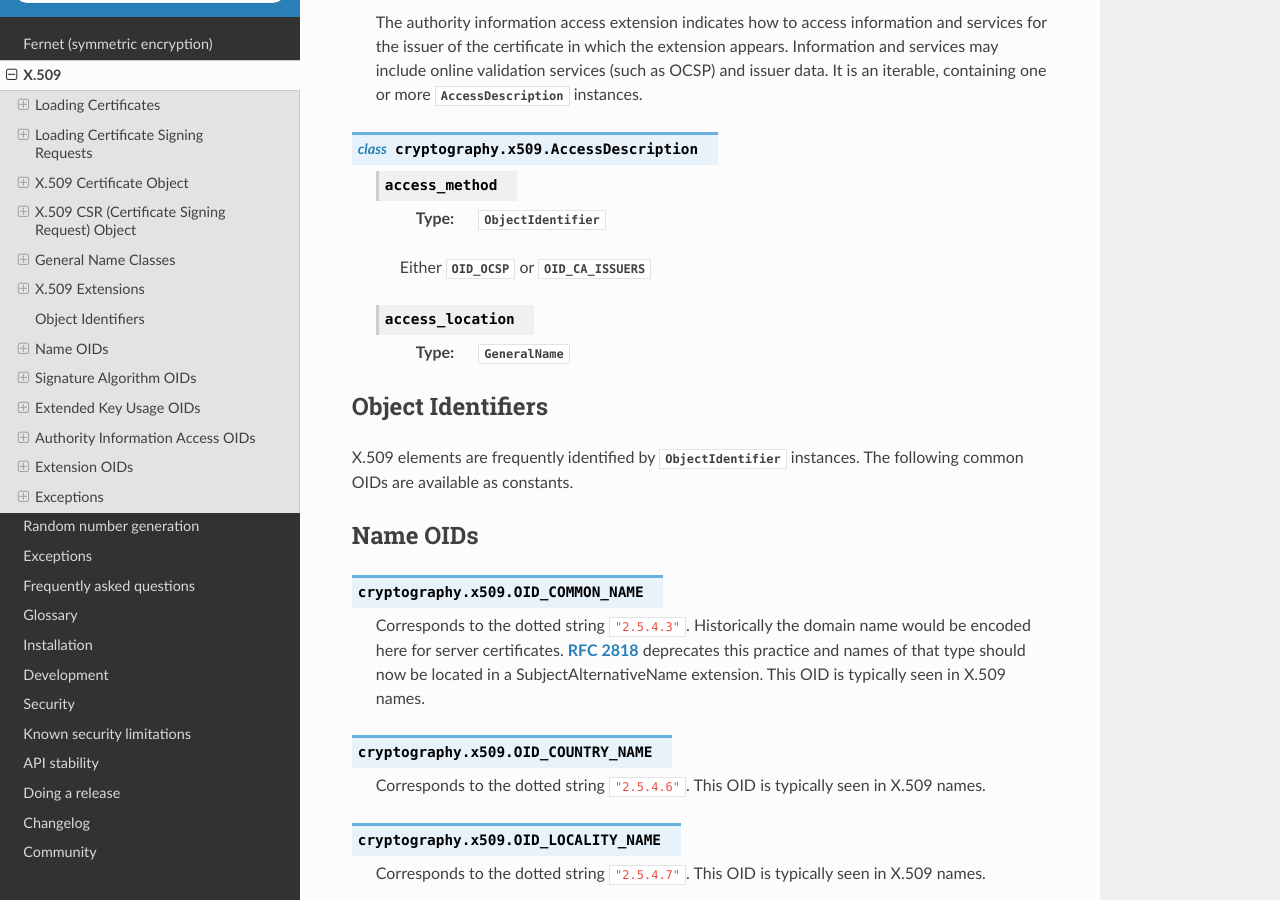
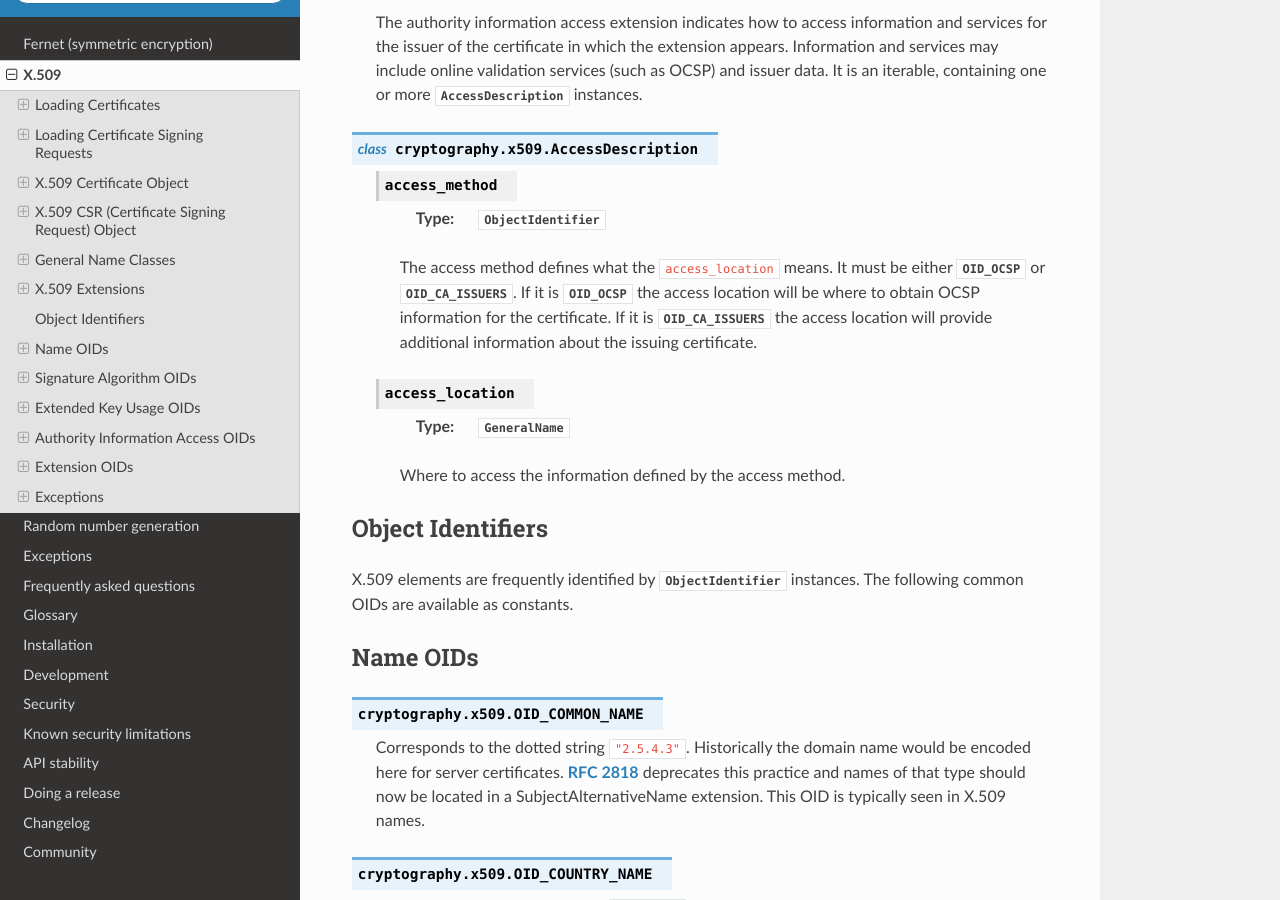
Before and after one commit to WebKing0121/cryptography, a Sphinx documentation site: the page built from docs/x509.rst, in a window 1280 px wide and 900 px high, scrolled down 12431 px. Built offline with Sphinx 7.4.7 and the Read the Docs theme 2.0.0, drawn with Linux system fonts in a browser that asks for light colours; pages that are not in the unit, such as notebooks, are missing from menus.

Commit message:
updates based on review feedback

```diff
--- a/docs/x509.rst
+++ b/docs/x509.rst
@@ -736,11 +736,18 @@ X.509 Extensions
 
         :type: :class:`ObjectIdentifier`
 
-        Either :data:`OID_OCSP` or :data:`OID_CA_ISSUERS`
+        The access method defines what the ``access_location`` means. It must
+        be either :data:`OID_OCSP` or :data:`OID_CA_ISSUERS`. If it is
+        :data:`OID_OCSP` the access location will be where to obtain OCSP
+        information for the certificate. If it is :data:`OID_CA_ISSUERS` the
+        access location will provide additional information about the issuing
+        certificate.
 
     .. attribute:: access_location
 
         :type: :class:`GeneralName`
+
+        Where to access the information defined by the access method.
 
 Object Identifiers
 ~~~~~~~~~~~~~~~~~~
```
Also changed, not shown: 2 other files.
